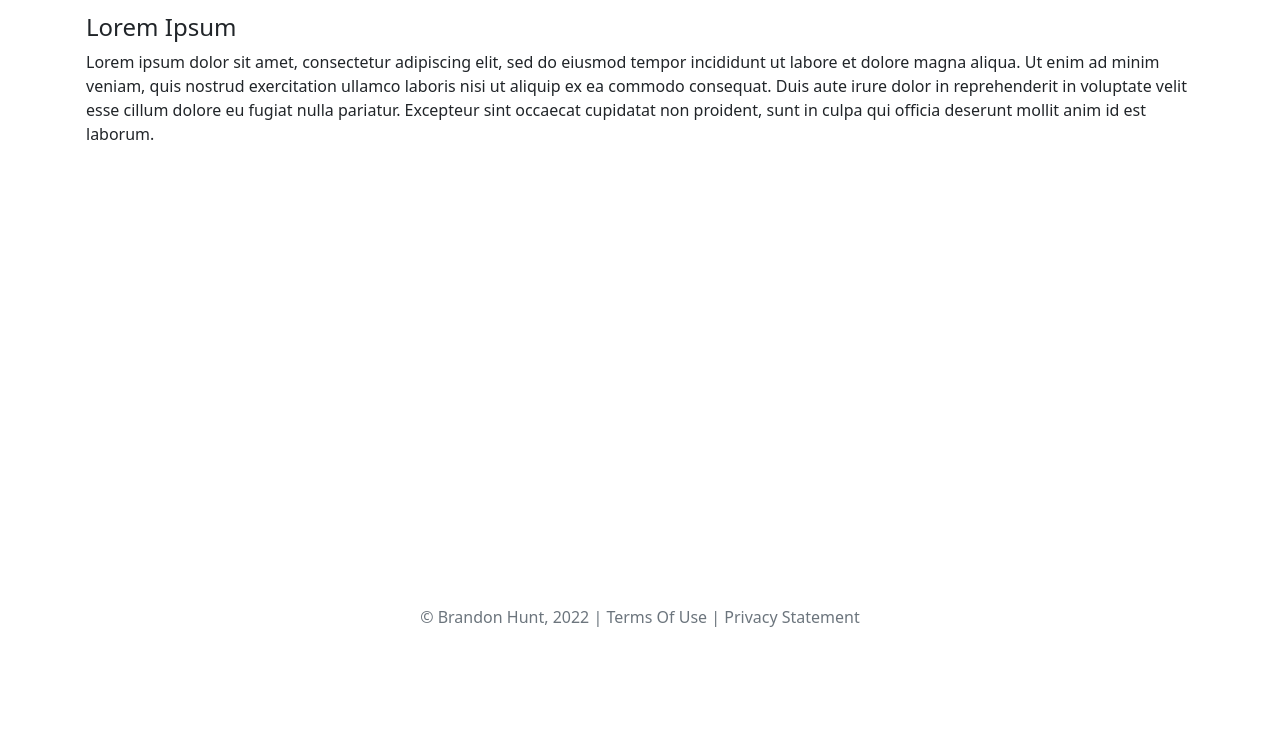
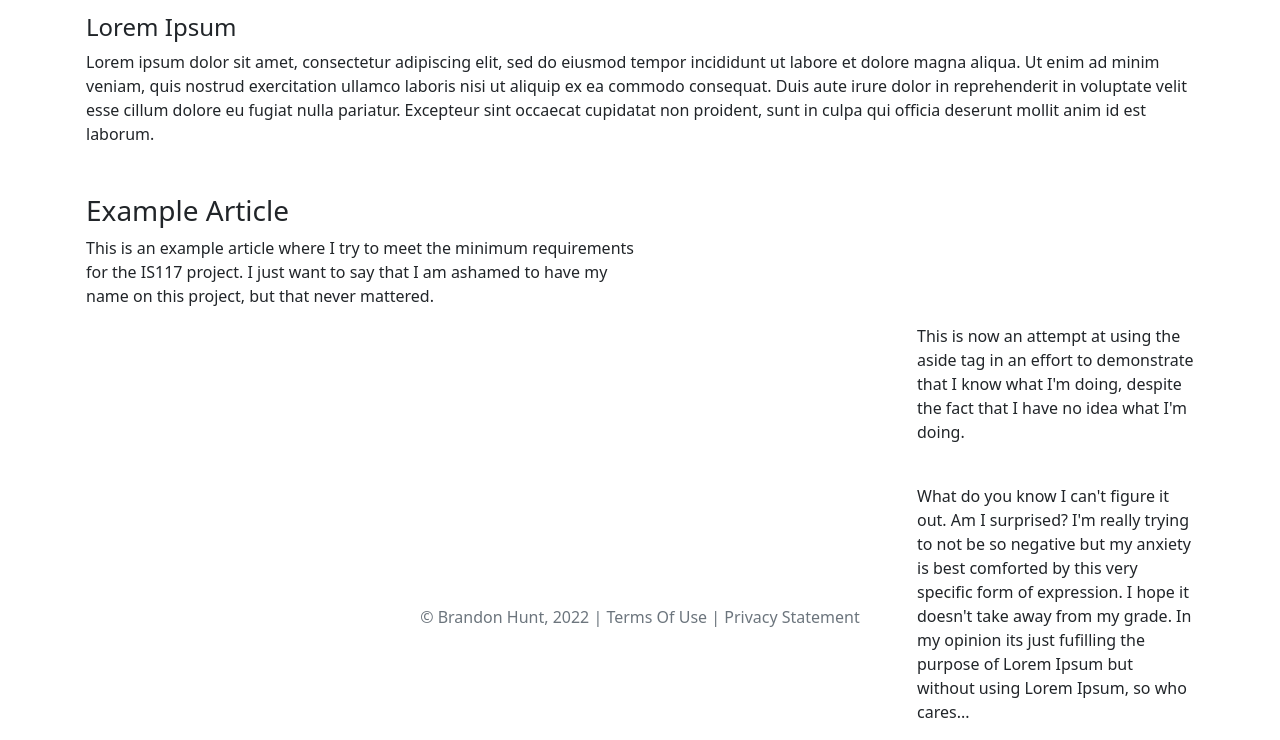
Before and after one commit to bah34/IS117Project, a website: page index.html in a window 1280 px wide. Shown: the part 145-885 px from the top of the page. Before the commit the page ends 800 px from the top, so only its background shows below. Drawn offline with nearby package versions, Linux system fonts and the light colour scheme.

Commit message:
unnecessary expression

```diff
--- a/index.html
+++ b/index.html
@@ -48,29 +48,14 @@
     </div>
 </nav>
 
-
-    <!--    <ul>-->
-<!--        <li><a href="#">Home</a></li>-->
-<!--        <li><a href="pages/portfolio.html">Portfolio</a></li>-->
-<!--        <li><a href="pages/contact.html">Contact</a></li>-->
-<!--        <li><a href="pages/social.html">Social Media</a></li>-->
-<!--        <li>-->
-<!--            <a href="pages/about.html">About Me</a>-->
-<!--            <ul>-->
-<!--                <li><a href="#">Hobbies</a></li>-->
-<!--                <li><a href="#">Heroes</a></li>-->
-<!--            </ul>-->
-<!--        </li>-->
-<!--    </ul>-->
-
 <main>
     <div class="container">
-        <article>
+        <section>
             <h2>Brandon Hunt's Personal Website</h2>
             <p>
                 I hope I get a decend grade on this project.
             </p>
-        </article>
+        </section>
 
         <div class="lorem">
             <h4>Lorem Ipsum</h4>
@@ -79,11 +64,16 @@
     </div>
 
     <div class="container">
-        <article>
-            <h3></h3>
+        <article class="col-6">
+            <h3>Example Article</h3>
             <p>
+                This is an example article where I try to meet the minimum requirements for the IS117 project. I just want to say that I am ashamed to have my name on this project, but that never mattered.
             </p>
         </article>
+        <aside class="col-3">
+            <p>This is now an attempt at using the aside tag in an effort to demonstrate that I know what I'm doing, despite the fact that I have no idea what I'm doing.</p><br>
+            <p>What do you know I can't figure it out. Am I surprised? I'm really trying to not be so negative but my anxiety is best comforted by this very specific form of expression. I hope it doesn't take away from my grade. In my opinion its just fufilling the purpose of Lorem Ipsum but without using Lorem Ipsum, so who cares...</p>
+        </aside>
     </div>
 
 </main>
--- a/style.css
+++ b/style.css
@@ -10,6 +10,10 @@ ul {
 
 body {
     padding-bottom: 20px;
+}
+
+aside {
+    float: right;
 }
 
 .footer {
```
Also changed, not shown: pages/contact.html (+2 -0 lines), pages/heroes.html (+2 -0 lines), pages/interests.html (+2 -0 lines), pages/portfolio.html (+3 -0 lines).
